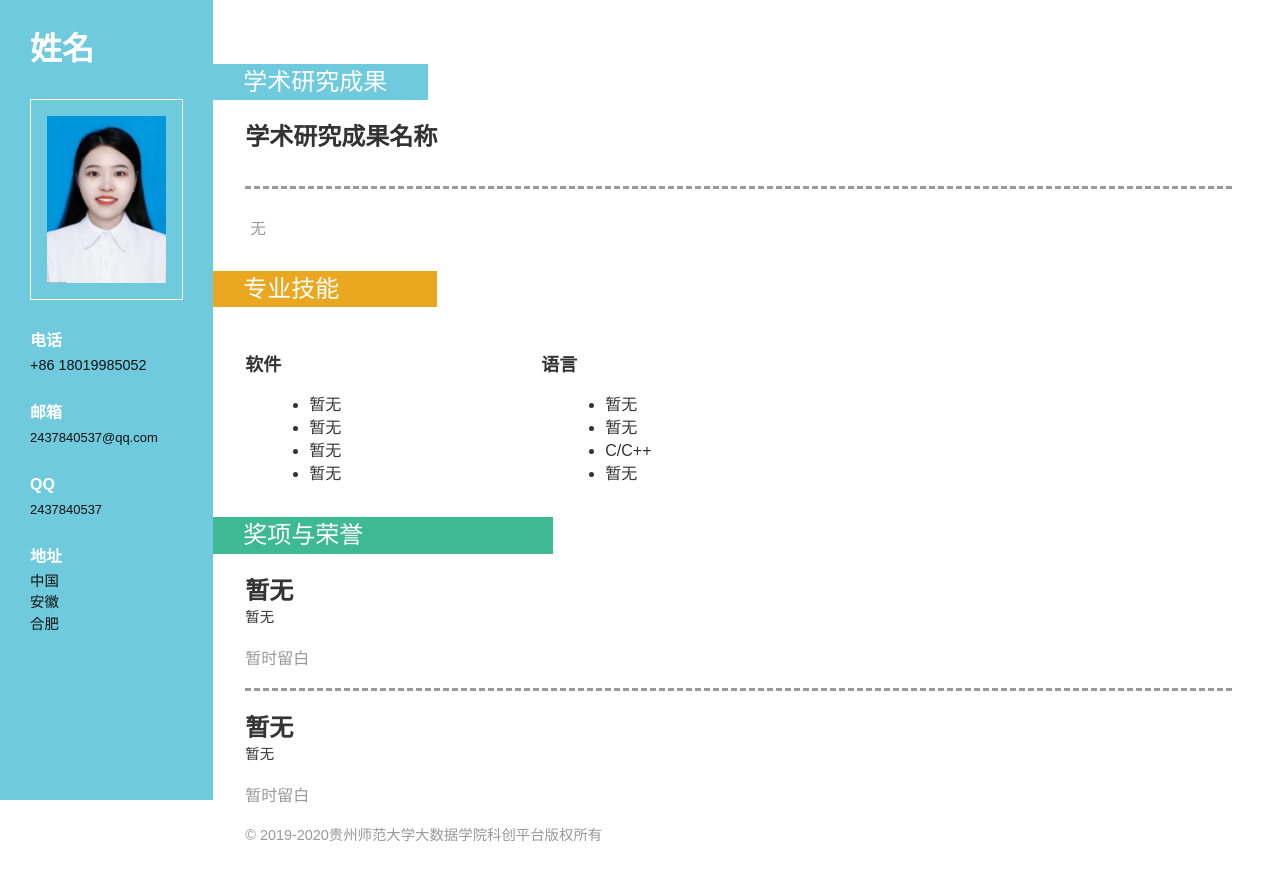
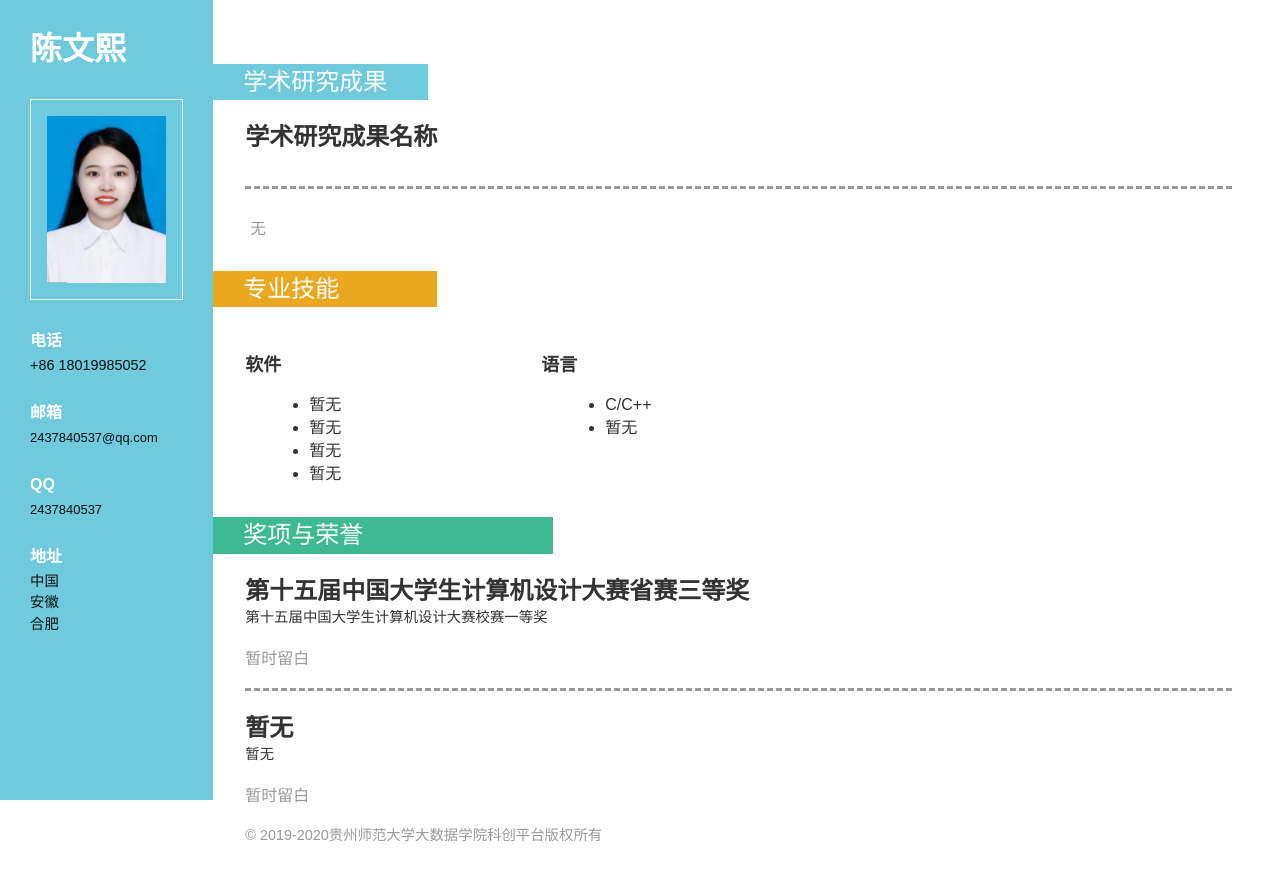
Before and after one commit to 18Whisper/18Whisper.github.io, a plain HTML site: page index.html in a window 1280 px wide. Drawn offline with Linux system fonts and the light colour scheme.

Commit message:
Update index.html

```diff
--- a/index.html
+++ b/index.html
@@ -15,7 +15,7 @@
 <!-- header -->
 <div class="col-sm-3 col-md-2 sidebar">
     <div class="sidebar_top">
-        <h1>姓名</h1>
+        <h1>陈文熙</h1>
         <img src="images/cwx.jpg" alt=""/>  <!--精致的大头照，具体尺寸参考代码中所对应的相片-->
     </div>
     <div class="details">
@@ -75,8 +75,6 @@
                 <div class="skill2">
                     <h4>语言</h4>
                     <ul>
-                        <li>暂无</li>
-                        <li>暂无</li>
                         <li>C/C++</li>
                         <li>暂无</li>
                     </ul>
@@ -87,8 +85,8 @@
         <div class="education">
             <h3 class="clr3">奖项与荣誉</h3>
             <div class="education_details">
-                <h4>暂无<span></span></h4>
-                <h6>暂无</h6>
+                <h4>第十五届中国大学生计算机设计大赛省赛三等奖<span></span></h4>
+                <h6>第十五届中国大学生计算机设计大赛校赛一等奖</h6>
                 <p class="cmpny1">暂时留白</p>
             </div>
             <div class="education_details">
```
